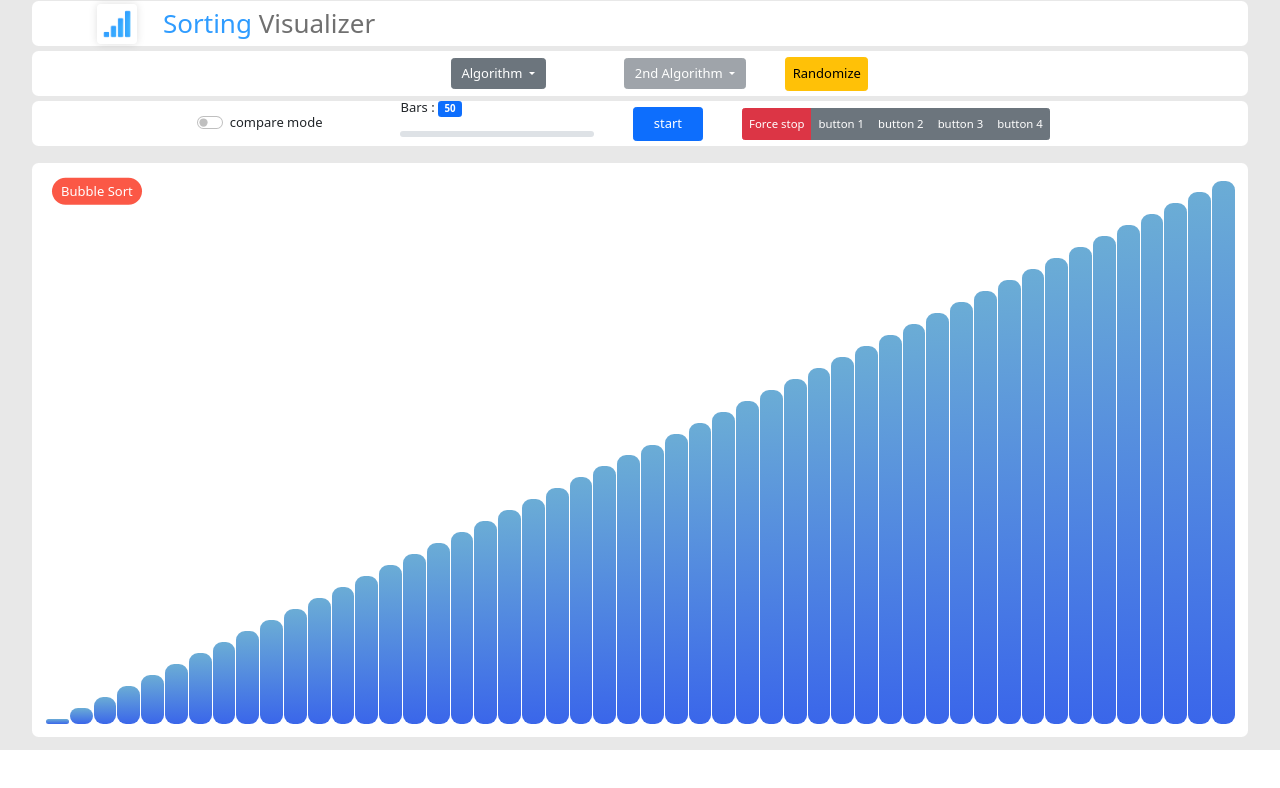
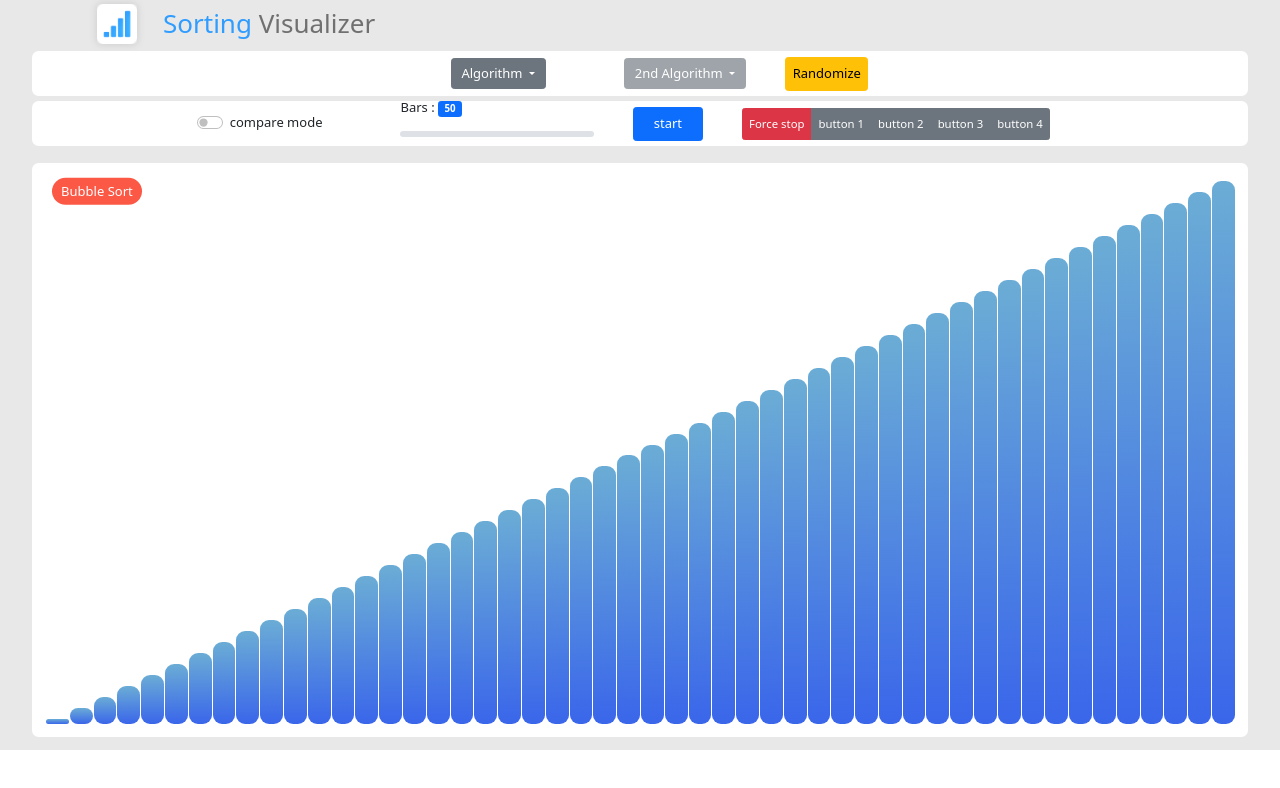
Before and after one commit to Alioo11/sorting-visualizer, a website built with webpack: page public/index.html in a window 1280 px wide. Built offline with nearby package versions, Linux system fonts and the light colour scheme.

Commit message:
add more detail for UI

```diff
--- a/public/index.html
+++ b/public/index.html
@@ -18,7 +18,7 @@
 </head>
 <body>
     <nav class="nav">
-    <div class="nav-row">
+    <div class="nav-row" style="background-color: rgb(232, 232, 232);">
         <div class="logo-container">
             <img src="../src/asset/logo/logo-1.png" class="logo"/>
             <h2 class="logo-text"> <span class="blue">Sorting</span> <span class="gray">Visualizer</span> </h2>
--- a/src/asset/styles/index.css
+++ b/src/asset/styles/index.css
@@ -79,6 +79,7 @@ body {
   justify-content: center;
   align-items: center;
   background-color: white;
+  /* border-bottom: 1px solid gray; */
 }
 
 .nav-row > :nth-child(n) {
```
